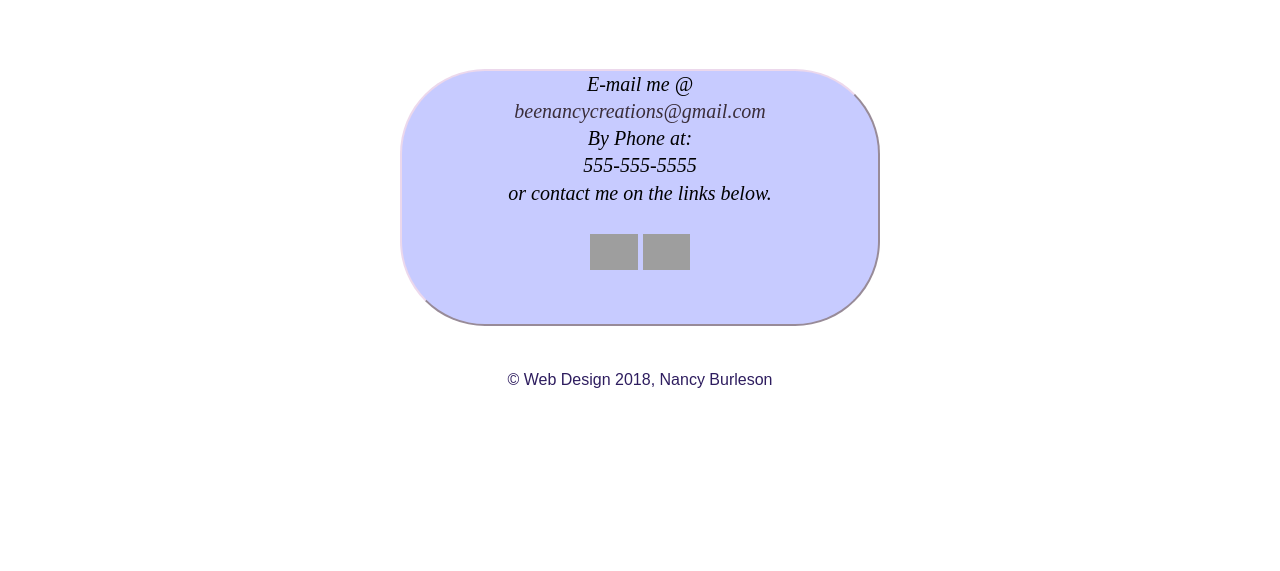
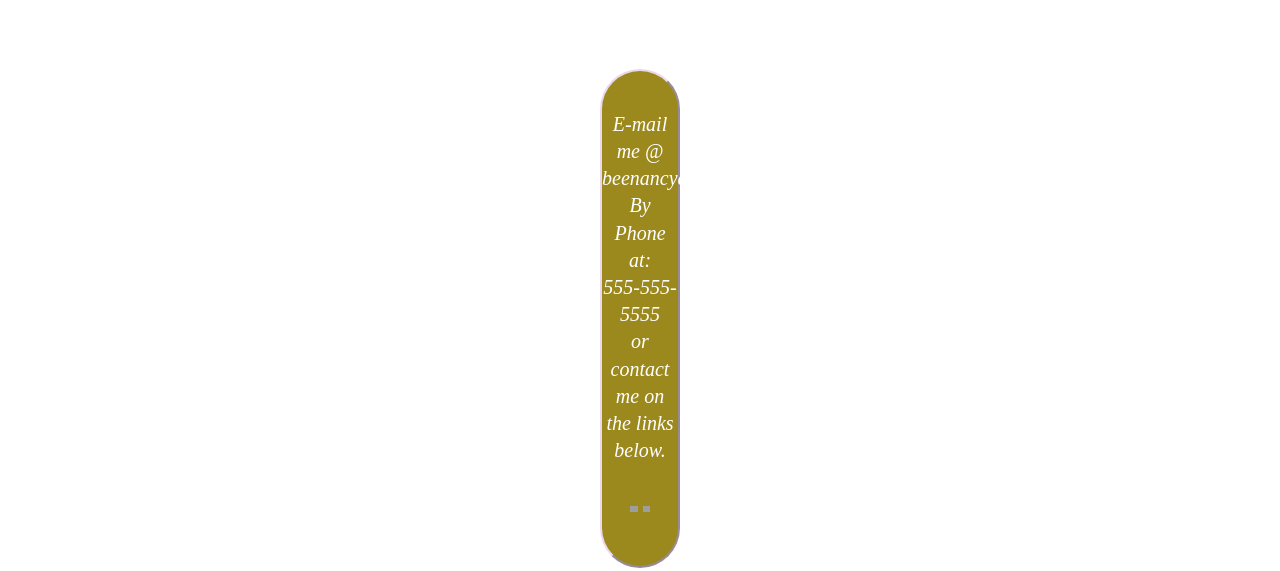
Before and after one commit to bnancy/bnancy.github.io, a plain HTML site: page contact.html in a window 1280 px wide. Shown: the part 515-1086 px from the top of the page. Before the commit the page ends 908 px from the top, so only its background shows below. Drawn offline with Linux system fonts and the light colour scheme; grey boxes are pictures that could not be loaded.

Commit message:
Update contact.css

```diff
--- a/contact.css
+++ b/contact.css
@@ -119,20 +119,21 @@ h2{
     }
 
 section address{
-      color: black;
+      color: white;
       font-family: script;
       text-align: center;
       font-size: 20px;
-      position: flex;
-      margin: 1em 20em;
+      margin: 1em 30em;
       border: outset .1em rgb(236, 216, 236);
-      border-radius: 85px;
-      background-color: rgba(192, 196, 255, 0.877);
+      border-radius: 90px;
+      background-color: #9c891e;
+      padding-top: 2em;
     }
 
 #add{
       text-decoration: none;
       color: rgb(58, 46, 58);
+      color: white;
   }
    /*address email ref */
 #add:hover {
```
